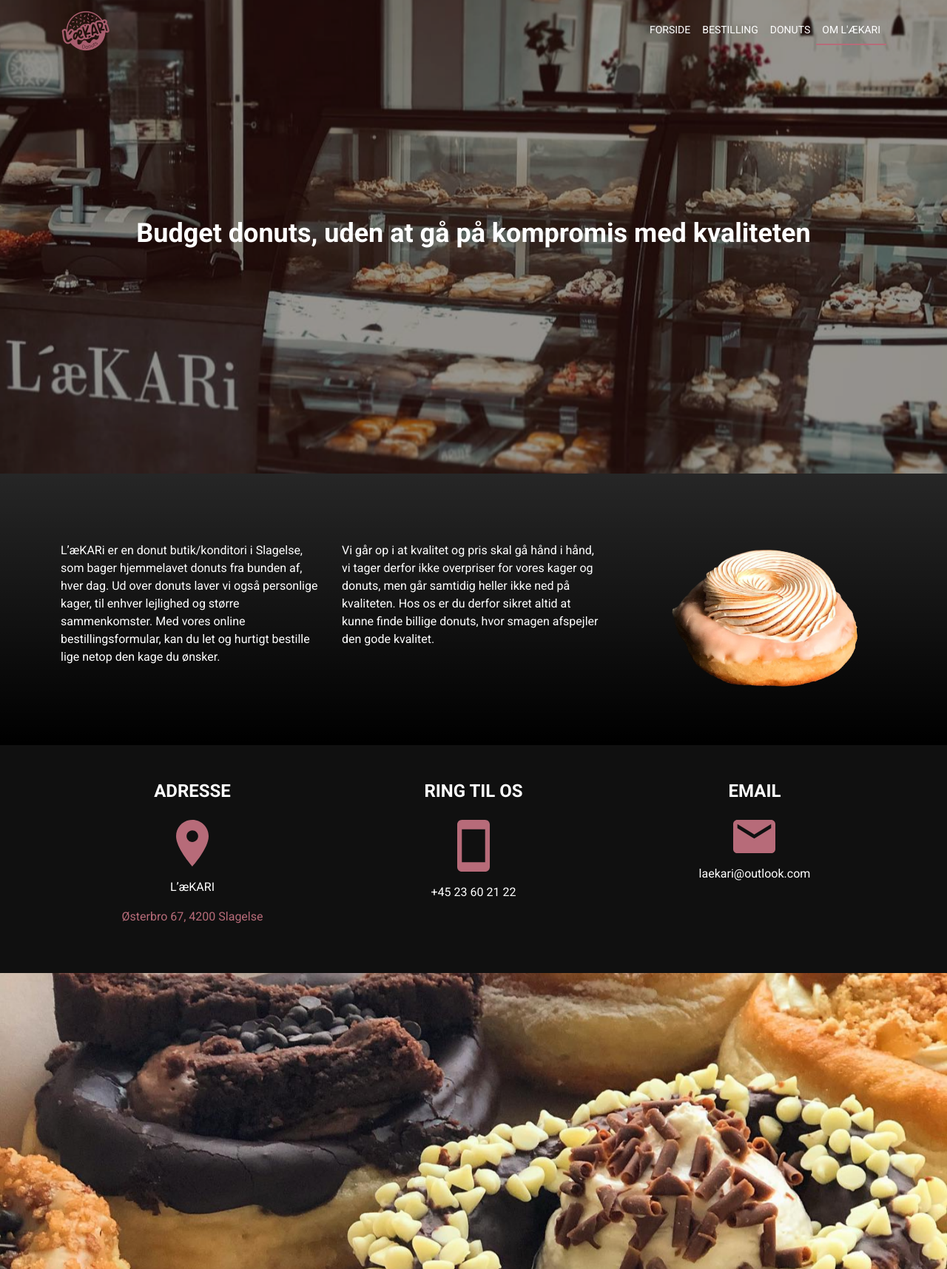
After one commit to andrewras93/laekari, a PHP site: page /om-laekari.php in a window 1280 px wide. The commit adds this page. Shown: the whole page at 74% size. Run offline with PHP 8.4, Linux system fonts and the light colour scheme.

Commit message:
Added about page.

```diff
--- /dev/null
+++ b/css/_om-laekari.scss
@@ -0,0 +1,19 @@
+#about-hero {
+
+  background: url("../images/about-hero.png") no-repeat center;
+  background-size: cover;
+  height: 80vh;
+
+}
+
+#about-page-parallax-image {
+
+  background: url("../images/about-page-parallax-image.png");
+  background-position: center;
+  background-size: cover;
+  background-repeat: no-repeat;
+  min-height: 400px;
+  background-attachment: fixed;
+  position: relative;
+
+}
--- a/css/styles.scss
+++ b/css/styles.scss
@@ -5,6 +5,7 @@
 @import "buttons";
 @import "header";
 @import "bestilling";
+@import "om-laekari";
 
 $theme-colors: (
 
--- /dev/null
+++ b/om-laekari.php
@@ -0,0 +1,94 @@
+<!DOCTYPE html>
+
+<html lang="da">
+
+<head>
+
+    <meta charset="UTF-8">
+    <meta http-equiv="X-UA-Compatible" content="IE=edge">
+    <meta name="viewport" content="width=device-width, initial-scale=1.0">
+
+    <title>L'æKARi | Om Os</title>
+
+    <link href="https://fonts.googleapis.com/icon?family=Material+Icons" rel="stylesheet">
+    <link href="css/styles.css" rel="stylesheet" type="text/css">
+
+</head>
+
+<body>
+
+    <?php include "header.php"; ?>
+
+    <div id="about-hero" class="d-flex justify-content-center align-items-center text-center">
+
+        <div class="container">
+
+            <h1 class="display-1">Budget donuts, uden at gå på kompromis med kvaliteten</h1>
+
+        </div>
+
+    </div>
+
+    <div id="about" class="bg-gradient">
+
+        <div class="container pt-5 pb-5">
+
+            <div class="row align-items-center">
+
+                <div class="col-lg-4">
+                    <p>L’æKARi er en donut butik/konditori i Slagelse, som bager hjemmelavet donuts fra bunden af, hver dag. Ud over donuts laver vi også personlige kager, til enhver lejlighed og større sammenkomster. Med vores online bestillingsformular, kan du let og hurtigt bestille lige netop den kage du ønsker.</p>
+                </div>
+
+                <div class="col-lg-4">
+                    <p>Vi går op i at kvalitet og pris skal gå hånd i hånd, vi tager derfor ikke overpriser for vores kager og donuts, men går samtidig heller ikke ned på kvaliteten. Hos os er du derfor sikret altid at kunne finde billige donuts, hvor smagen afspejler den gode kvalitet.<br><br></p>
+                </div>
+
+                <div class="col-lg-4 d-lg-flex flex-row-reverse text-center">
+                    <img src="images/about-donut.png" alt="Donut med flødeskum" class="img-fluid">
+                </div>
+
+            </div>
+
+        </div>
+
+    </div>
+
+    <div id="about-contact" class="bg-dark">
+
+        <div class="container text-center pt-5 pb-5">
+
+            <div class="row">
+
+                <div class="col-lg-4">
+                    <h4 class="text-uppercase">Adresse</h4>
+                    <img src="images/location.svg" alt="Lokation logo" class="img-fluid mt-3 mb-3">
+                    <p>L’æKARI</p>
+                    <p class="text-secondary">Østerbro 67, 4200 Slagelse</p>
+                </div>
+
+                <div class="col-lg-4 mt-5 mb-5 mt-lg-0 mb-lg-0">
+                    <h4 class="text-uppercase">Ring til os</h4>
+                    <img src="images/phone.svg" alt="Mobil logo" class="img-fluid mt-3 mb-3">
+                    <p>+45 23 60 21 22</p>
+                </div>
+
+                <div class="col-lg-4">
+                    <h4 class="text-uppercase">Email</h4>
+                    <img src="images/email.svg" alt="Email logo" class="img-fluid mt-3 mb-3">
+                    <p>laekari@outlook.com</p>
+                </div>
+
+        </div>
+
+    </div>
+
+    <div id="about-page-parallax-image"></div>
+
+    <script src="js/script.min.js"></script>
+    <script src="https://code.jquery.com/jquery-3.3.1.slim.min.js" integrity="sha384-q8i/X+965DzO0rT7abK41JStQIAqVgRVzpbzo5smXKp4YfRvH+8abtTE1Pi6jizo" crossorigin="anonymous"></script>
+    <script src="https://cdnjs.cloudflare.com/ajax/libs/popper.js/1.14.3/umd/popper.min.js" integrity="sha384-ZMP7rVo3mIykV+2+9J3UJ46jBk0WLaUAdn689aCwoqbBJiSnjAK/l8WvCWPIPm49" crossorigin="anonymous"></script>
+    <script src="https://stackpath.bootstrapcdn.com/bootstrap/4.1.3/js/bootstrap.min.js" integrity="sha384-ChfqqxuZUCnJSK3+MXmPNIyE6ZbWh2IMqE241rYiqJxyMiZ6OW/JmZQ5stwEULTy" crossorigin="anonymous"></script>
+
+</body>
+
+</html>
```
Also changed, not shown: css/styles.css, images/about-donut.png (added), images/about-hero.png (added), images/about-page-parallax-image.png (added), images/email.svg (added), images/location.svg (added), images/phone.svg (added), 1 other file.
